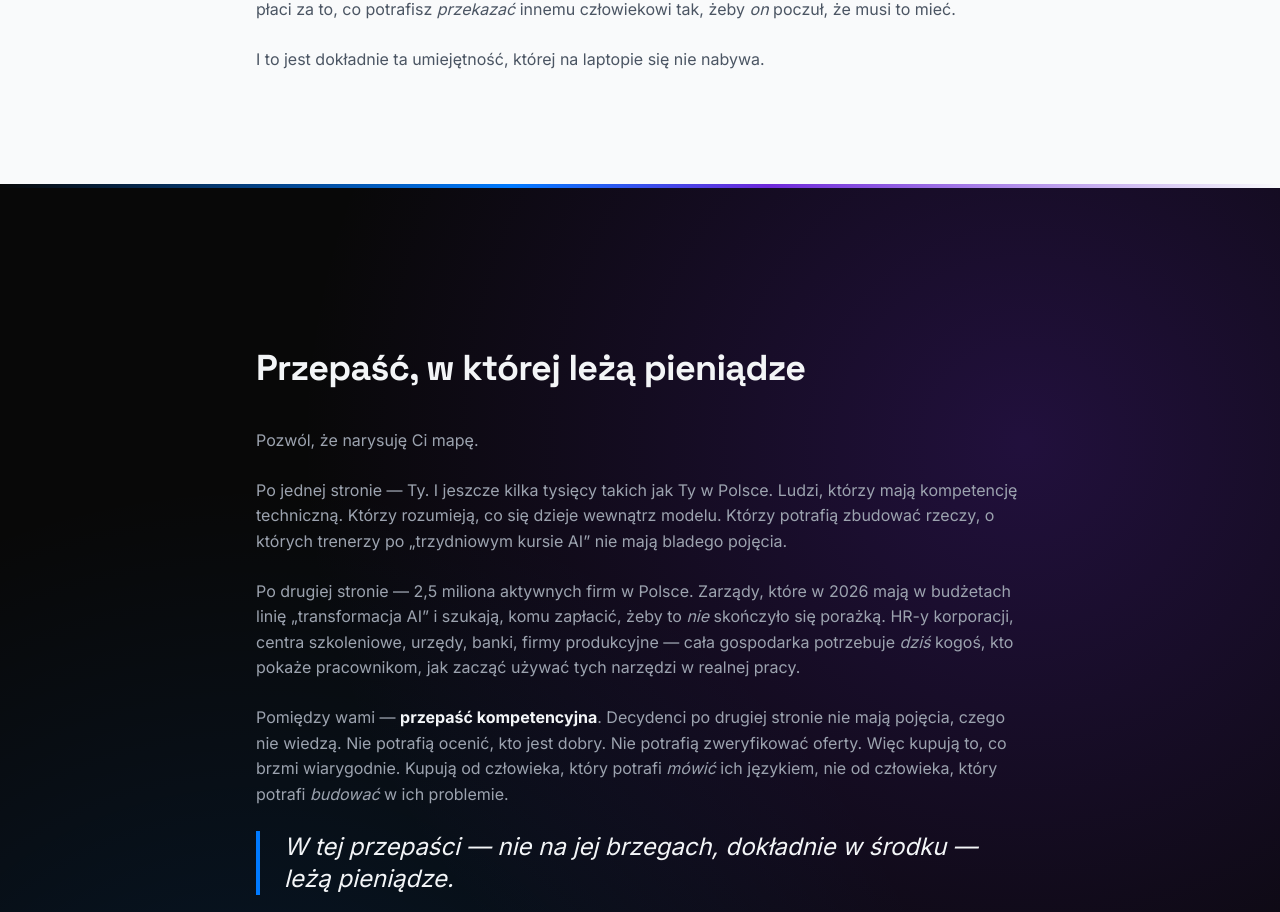
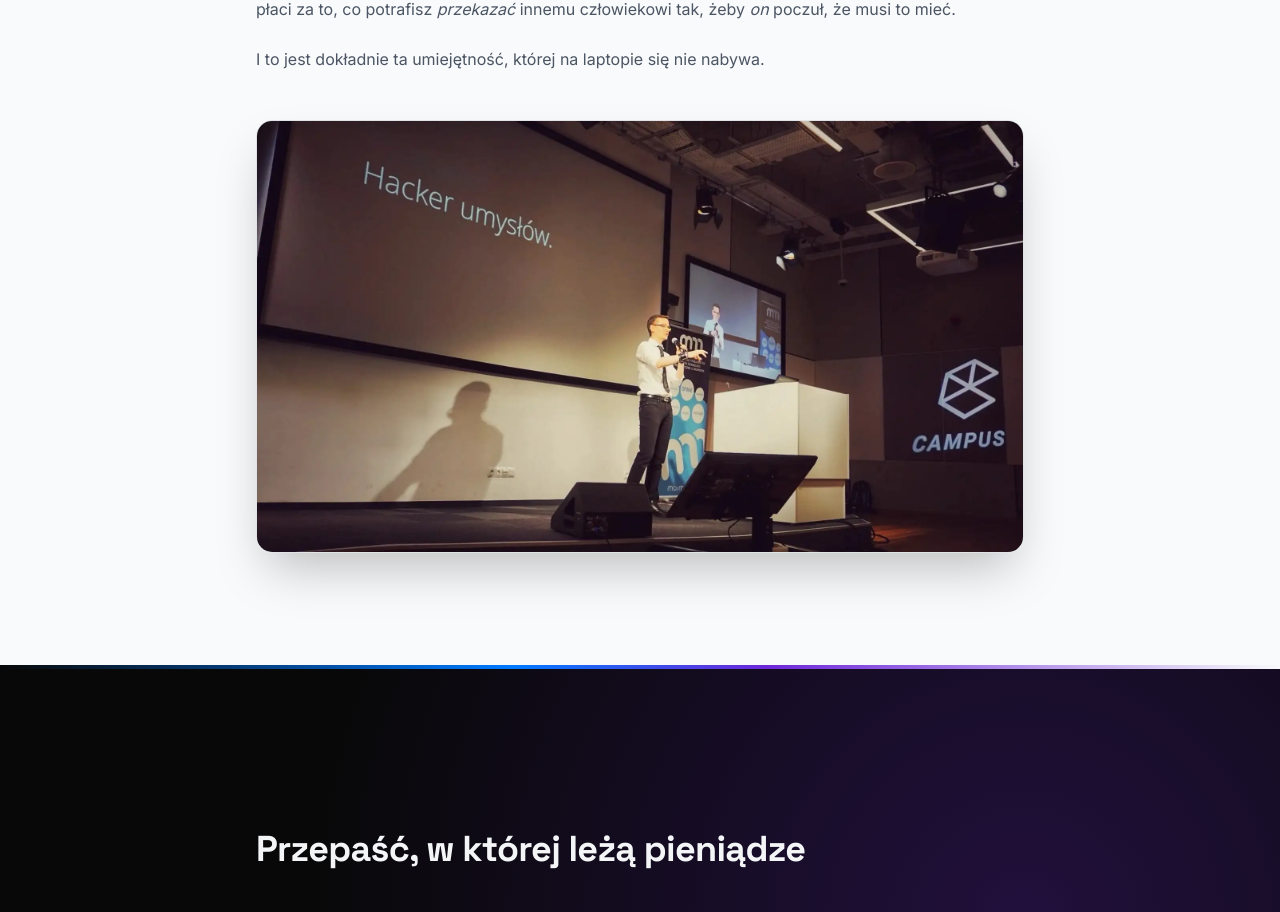
Before and after one commit to ludwikc/siadlak-com, a React (Vite) app: page /program/ttt-ai in a window 1280 px wide. Shown: the part 1760-2672 px from the top of the page. Built offline with nearby package versions, Linux system fonts and the light colour scheme.

Commit message:
Changes
Co-authored-by: ludwikc <9521799+ludwikc@users.noreply.github.com>

```diff
--- a/src/pages/TrainTheTrainerAI.tsx
+++ b/src/pages/TrainTheTrainerAI.tsx
@@ -286,6 +286,15 @@ export default function TrainTheTrainerAI() {
               </p>
               <p>I to jest dokładnie ta umiejętność, której na laptopie się nie nabywa.</p>
             </div>
+            <figure className="mt-12 max-w-3xl mx-auto">
+              <img
+                src={hackerUmyslowImg}
+                alt="Ludwik C. Siadlak na scenie podczas wystąpienia — slajd „Hacker umysłów”"
+                className="w-full h-auto rounded-lg shadow-2xl border border-on-light/10"
+                loading="lazy"
+                decoding="async"
+              />
+            </figure>
           </div>
         </div>
       </section>
```
